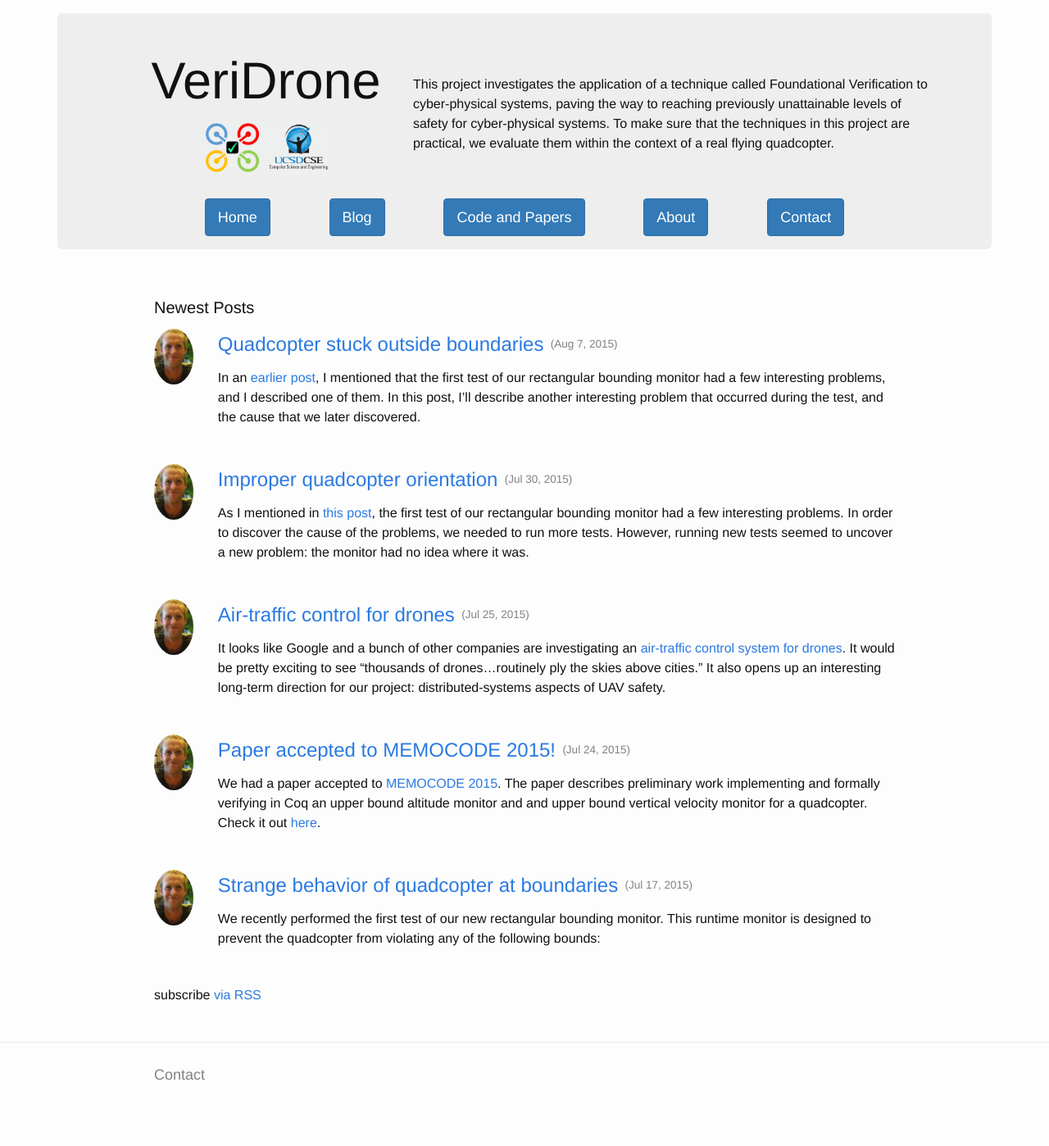
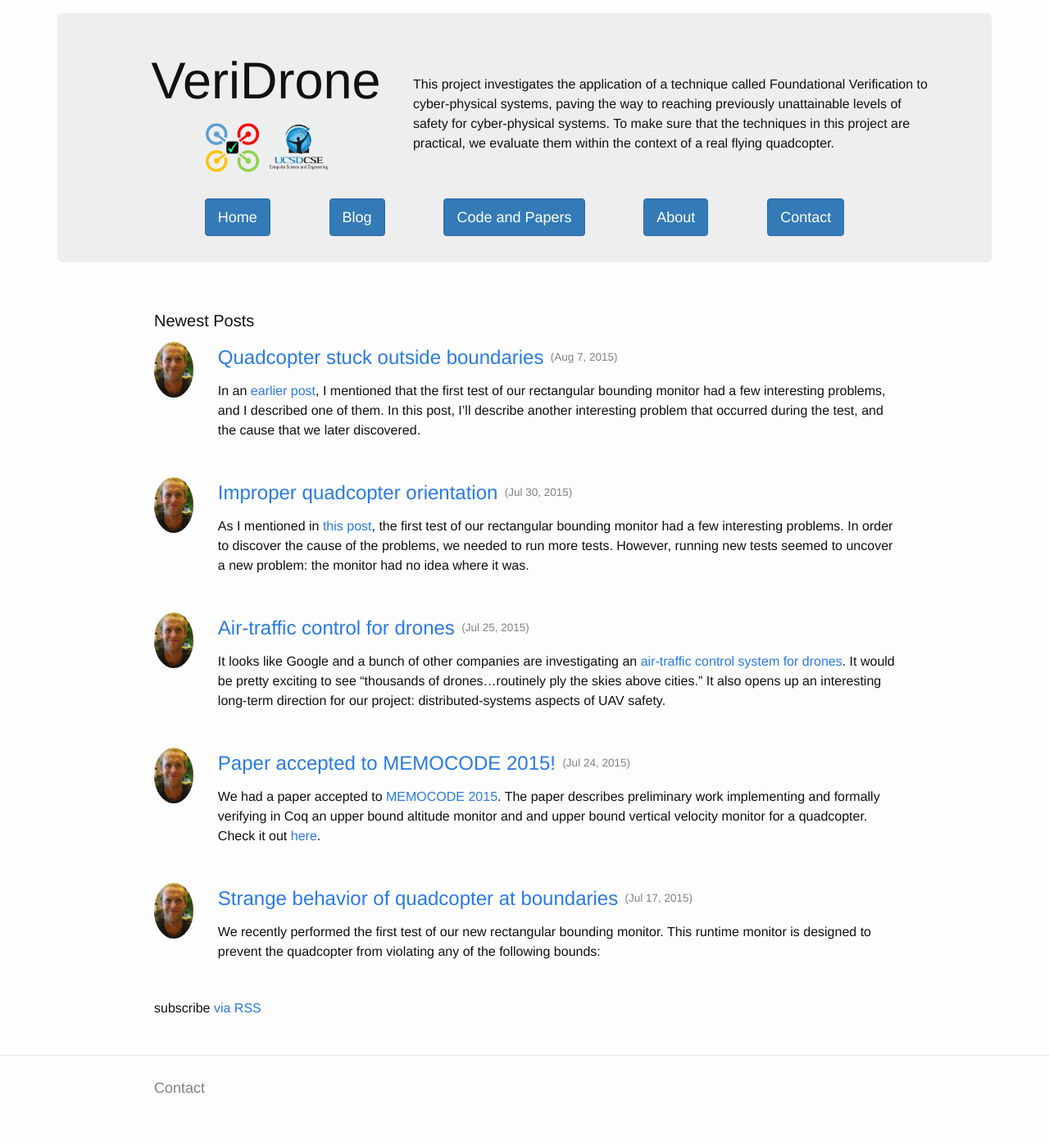
Before and after one commit to UCSD-PL/veridrone, a Jekyll site: the page built from index.html, in a window 1280 px wide. Shown: the whole page at 82% size. Built offline with Jekyll 4.4.1, drawn with Linux system fonts in a browser that asks for light colours; nearby versions of some CDN libraries.

Commit message:
Small style change.

```diff
--- a/css/main.scss
+++ b/css/main.scss
@@ -172,5 +172,5 @@ h-secondary {
 }
 
 .jumbotron {
-  padding-bottom: 1em;
+  padding-bottom: 2em;
 }
```
